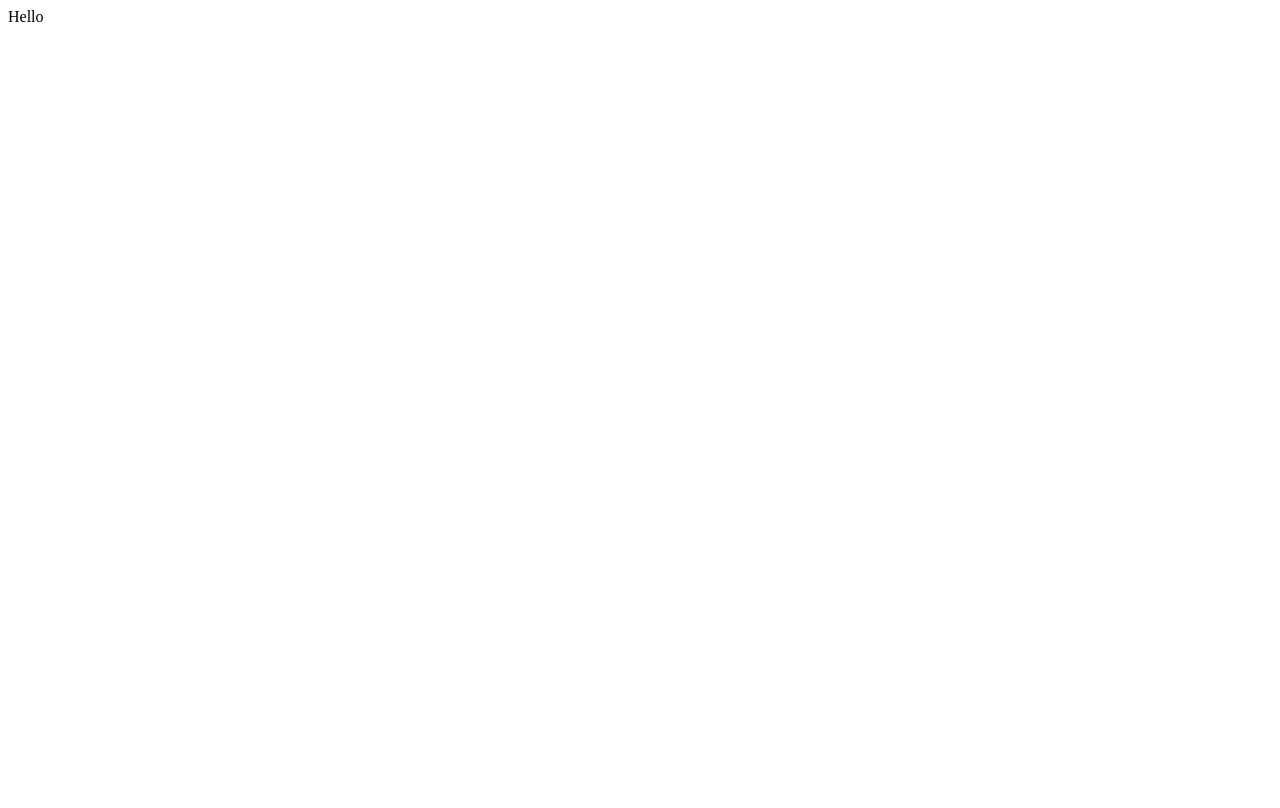
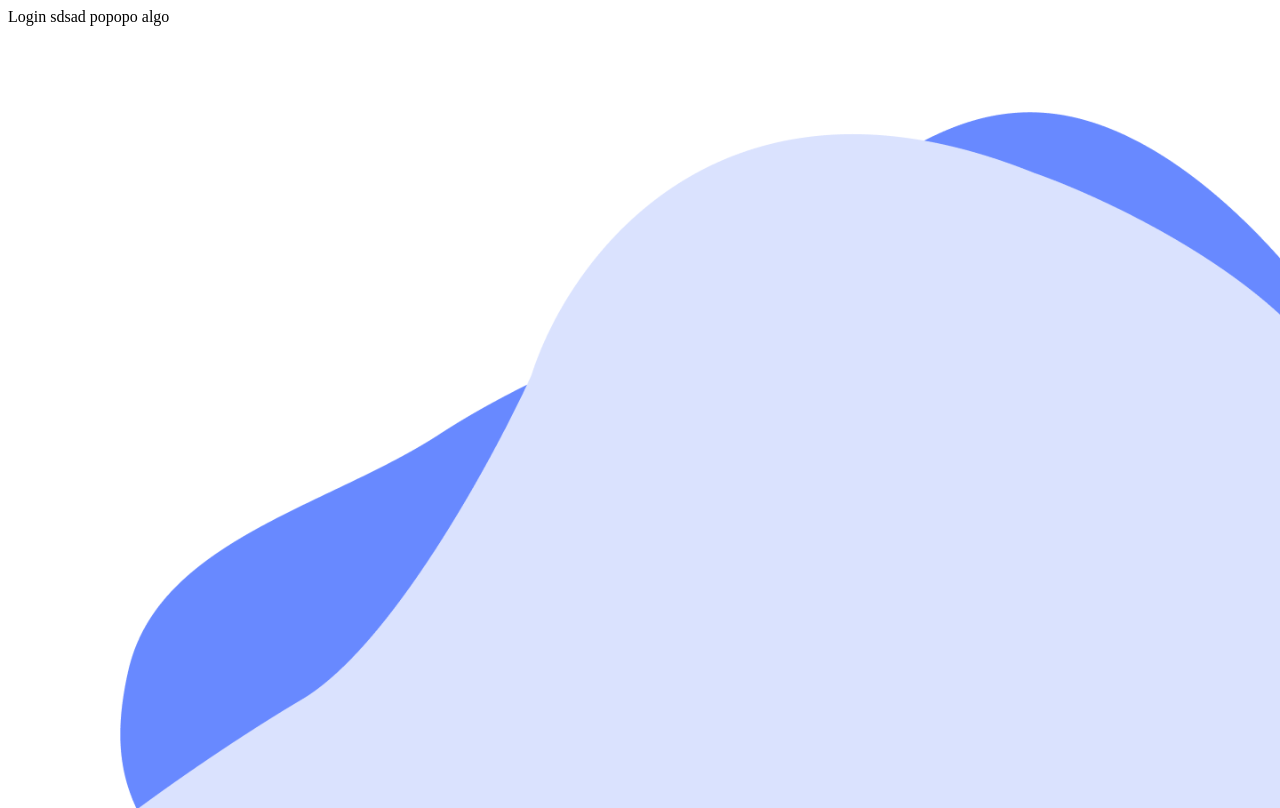
Before and after one commit to FooTalent/AgendaDigital, a React (Vite) app in the folder FrontEnd/: page / in a window 1280 px wide. Built offline with nearby package versions, Linux system fonts and the light colour scheme.

Commit message:
empiezo el sidebar

```diff
--- a/FrontEnd/src/components/Login/Login.jsx
+++ b/FrontEnd/src/components/Login/Login.jsx
@@ -3,8 +3,11 @@ import './login.css'
 
 const Login = () => {
     return (
-        <div>
+        <div className='containerLogin'>
             Login
+            sdsad
+            popopo
+            algo
         </div>
     );
 };
--- a/FrontEnd/src/components/Login/login.css
+++ b/FrontEnd/src/components/Login/login.css
@@ -1,3 +1,8 @@
-h1 {
-
+.containerLogin {
+    width: 100%;
+    height: 100vh;
+    background-repeat: no-repeat;
+    background-size: cover;
+    position: absolute;
+    background-image: url(/assets/img/fondoLogin.png);
 }
--- a/FrontEnd/src/components/Sidlebar/Sidlebar.jsx
+++ b/FrontEnd/src/components/Sidlebar/Sidlebar.jsx
@@ -4,6 +4,7 @@ const Sidlebar = () => {
     return (
         <div>
             sidlebar
+            me toca a mi
         </div>
     );
 };
--- a/FrontEnd/src/index.css
+++ b/FrontEnd/src/index.css
@@ -1,4 +1,9 @@
 :root {
-  --letra-f-color: #000;
-  --morado-f-color: #26036F;
+  --letra-color: #000;
+  --morado-color: #26036F;
+  --btn-color: #6928F3;
+  --sideBar-dark: #6889FF;
+  --sideBar-ligth: #DAE2FE;
+  --bg-grey-color: #D9D9D9;
+  --bg-white-color: #F9F9FA;
 }
--- a/FrontEnd/src/routes/AgendaRoutes.jsx
+++ b/FrontEnd/src/routes/AgendaRoutes.jsx
@@ -1,7 +1,8 @@
 import React from 'react';
 import { Route, Routes } from 'react-router-dom';
+import Login from '../components/login/Login';
 import Dashboard from '../pages/dashboard/Dashboard';
-import Home from '../pages/home/Home';
+/* import Home from '../pages/home/Home'; */
 import NotFound from '../pages/notfound/NotFound';
 import Usuarios from '../pages/usuarios/Usuarios';
 
@@ -10,11 +11,11 @@ const AgendaRoutes = () => {
         <>
             {/* colocar nav */}
             <Routes>
-                <Route path='/' element={ <Home/> }/>
+                {/* <Route path='/' element={ <Home/> }/> */}
+                <Route path='/' element={ <Login/> }/>
                 <Route path='/dashboard' element={ <Dashboard/> }/>
                 <Route path='/usuarios' element={ <Usuarios/> }/>
                 <Route path='*' element={ <NotFound/> }/>
-
             </Routes>
             {/* colocar footer*/}
         </>
```
Also changed, not shown: FrontEnd/public/assets/img/fondoLogin.png (added).
